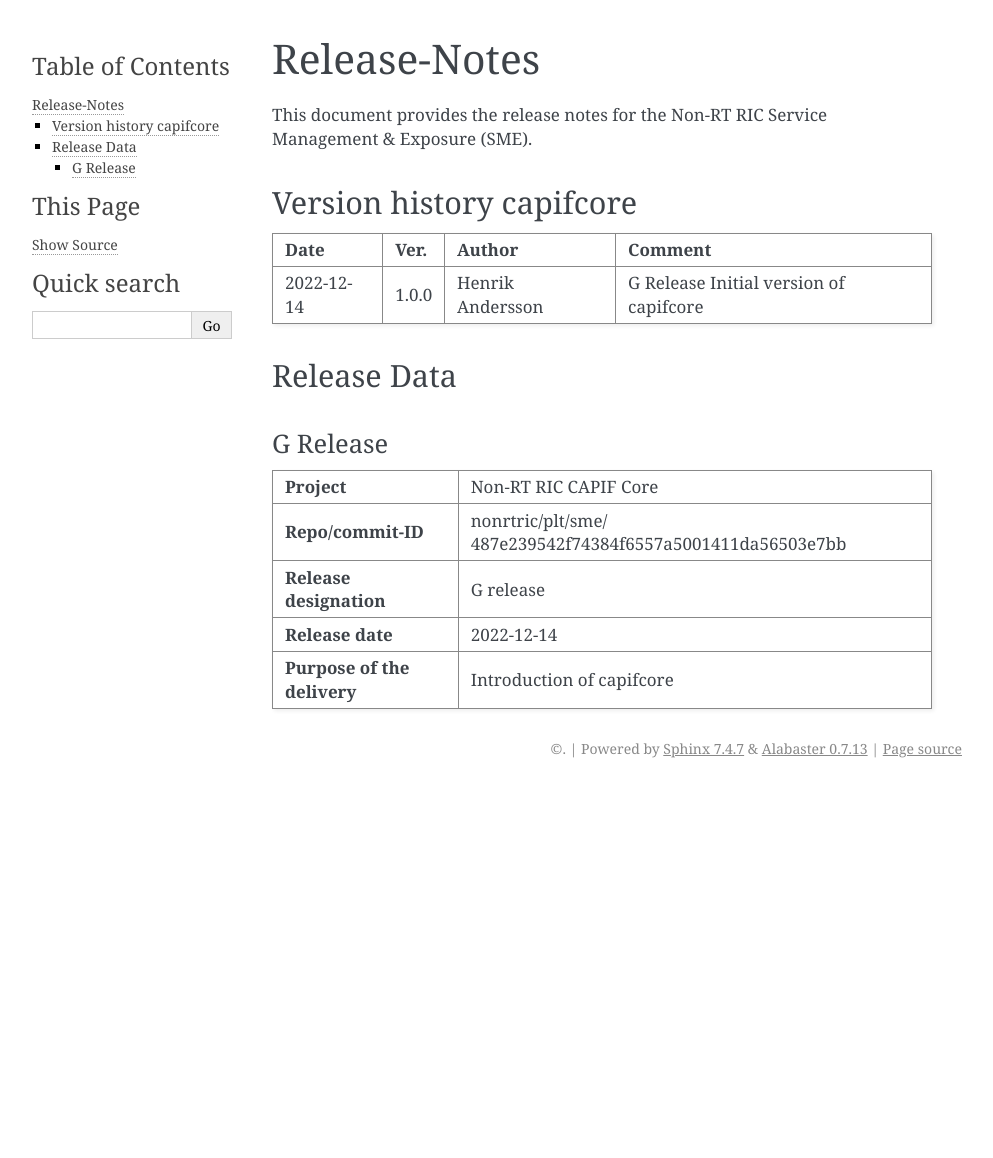
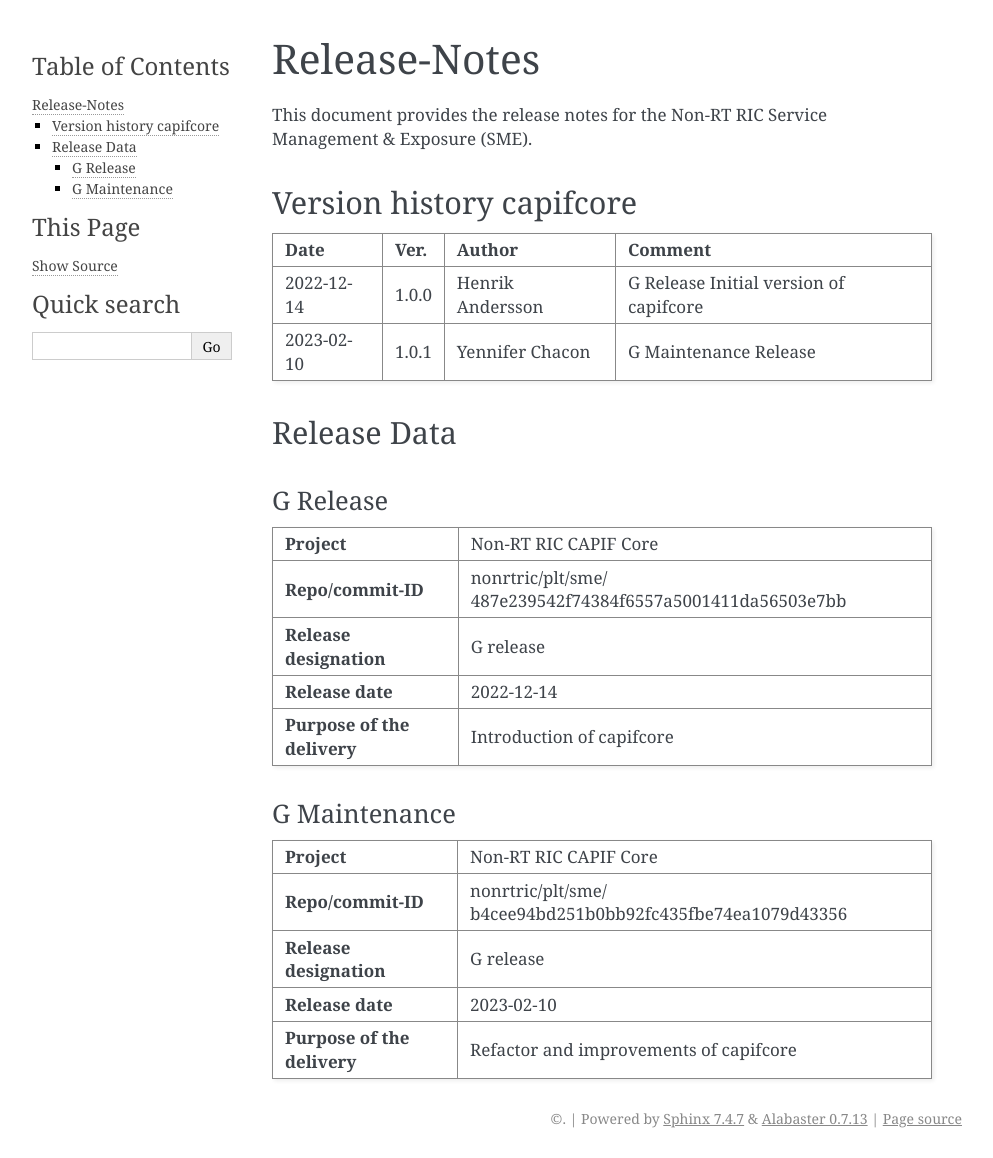
Before and after one commit to o-ran-sc/nonrtric-plt-sme, a Sphinx documentation site: the page built from docs/release-notes.rst, in a window 1280 px wide. Shown: the whole page, without its empty margins (148-1141 px from the left). Built offline with Sphinx 7.4.7, drawn with Linux system fonts in a browser that asks for light colours; before the commit the page ends 900 px from its top, so only the background shows below that.

Commit message:
Update Release Notes for G Maintenance Release
Issue-ID: NONRTRIC-838
Signed-off-by: ychacon <yennifer.chacon@est.tech>
Change-Id: I2ef1670a4d0eaaa58087f7146e783edb861cfcde

```diff
--- a/docs/release-notes.rst
+++ b/docs/release-notes.rst
@@ -19,6 +19,9 @@
 | 2022-12-14 | 1.0.0    | Henrik Andersson | G Release       |
 |            |          |                  | Initial version |
 |            |          |                  | of capifcore    |
++------------+----------+------------------+-----------------+
+| 2023-02-10 | 1.0.1    | Yennifer Chacon  | G Maintenance   |
+|            |          |                  | Release         |
 +------------+----------+------------------+-----------------+
 
 Release Data
@@ -43,3 +46,23 @@
 | **Purpose of the delivery** | Introduction of capifcore                         |
 |                             |                                                   |
 +-----------------------------+---------------------------------------------------+
+
+G Maintenance
+-------------
++-----------------------------+---------------------------------------------------+
+| **Project**                 | Non-RT RIC CAPIF Core                             |
+|                             |                                                   |
++-----------------------------+---------------------------------------------------+
+| **Repo/commit-ID**          | nonrtric/plt/sme/                                 |
+|                             | b4cee94bd251b0bb92fc435fbe74ea1079d43356          |
+|                             |                                                   |
++-----------------------------+---------------------------------------------------+
+| **Release designation**     | G release                                         |
+|                             |                                                   |
++-----------------------------+---------------------------------------------------+
+| **Release date**            | 2023-02-10                                        |
+|                             |                                                   |
++-----------------------------+---------------------------------------------------+
+| **Purpose of the delivery** | Refactor and improvements of capifcore            |
+|                             |                                                   |
++-----------------------------+---------------------------------------------------+
```
